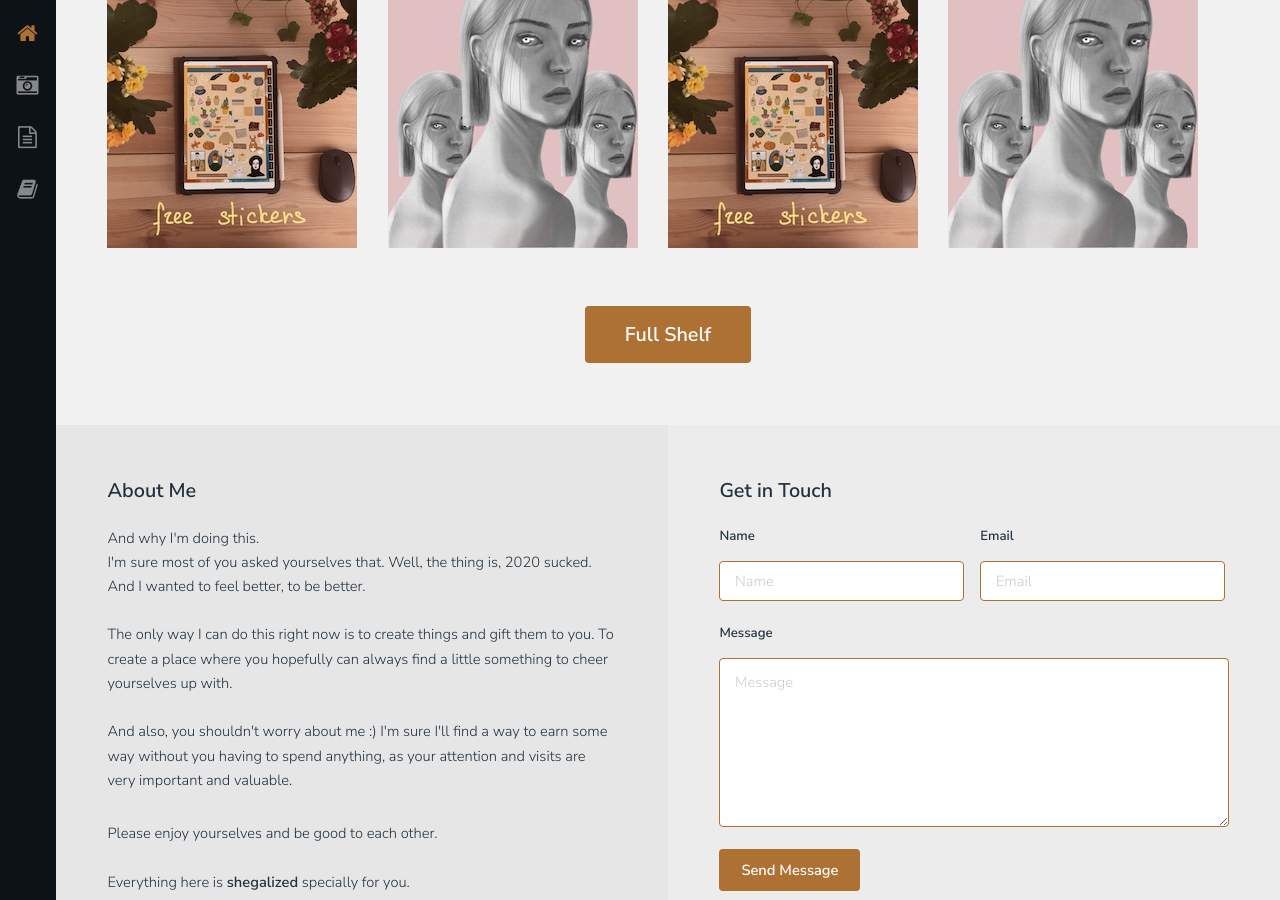
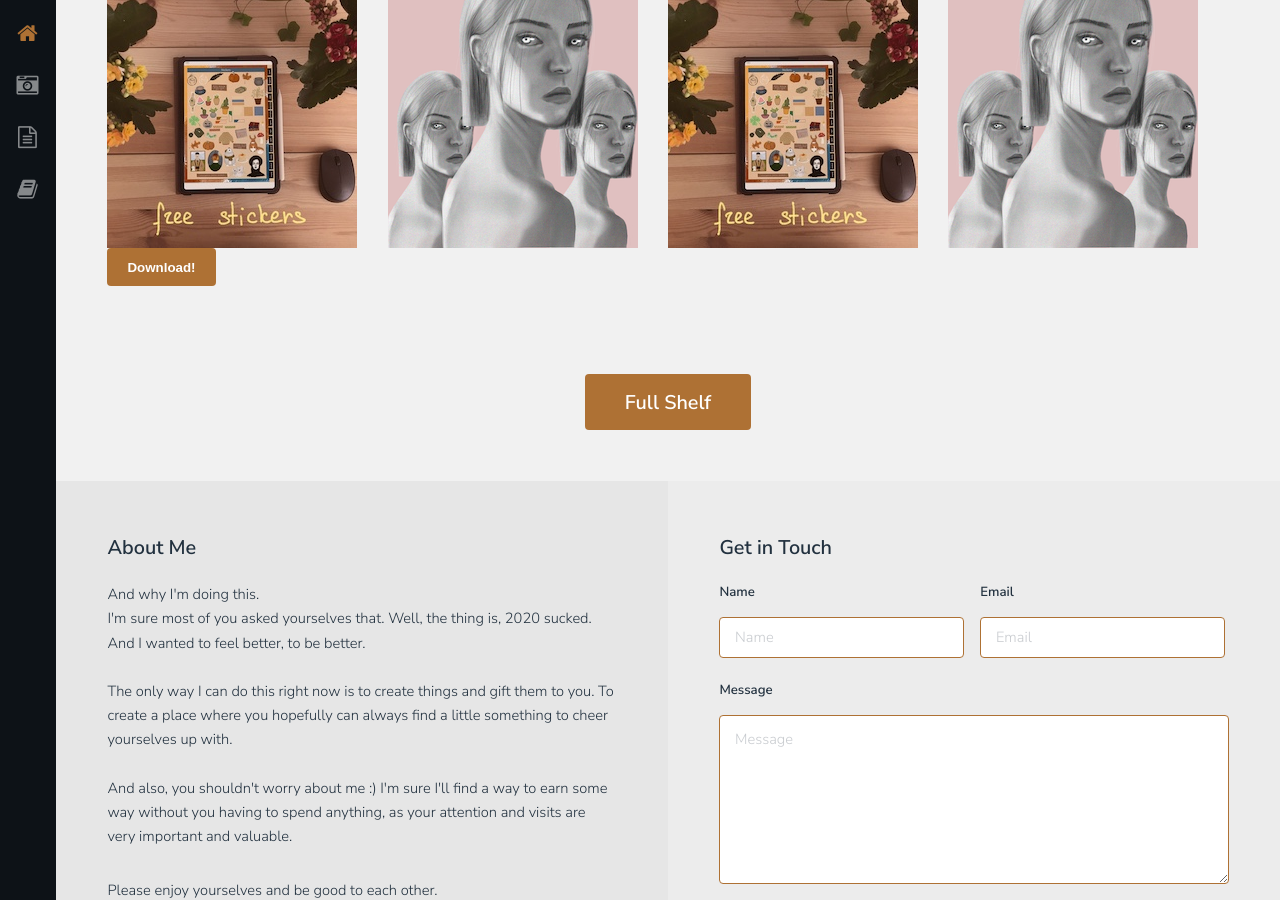
Before and after one commit to Kerrialn/shegalized.com, a Jekyll site: the page index.html, which Jekyll copies as it is, in a window 1280 px wide and 900 px high, scrolled down 1355 px. Built offline with Jekyll 4.4.1, drawn with Linux system fonts in a browser that asks for light colours.

Commit message:
Update index.html

```diff
--- a/index.html
+++ b/index.html
@@ -79,7 +79,10 @@
 									</header>
 									<div class="content">
 										<div class="media">
-											<a download="stickers.zip" href="assets/files/stickers.zip"><img src="assets/images/thumbsGIFTS/01.jpg" alt="" title="Stickers" /></a>
+											<img src="assets/images/thumbsGIFTS/01.jpg" title="Stickers"/>
+												<form method="get" action="assets/files/IMG_4248.zip">
+   													<button type="submit">Download!</button>
+												</form>
 										</div>
 										<div class="media">
 											<a href="assets/files/IMG_4248.JPG"><img src="assets/images/thumbsGIFTS/02.png" alt="" title="This right here is a caption." /></a>
```
